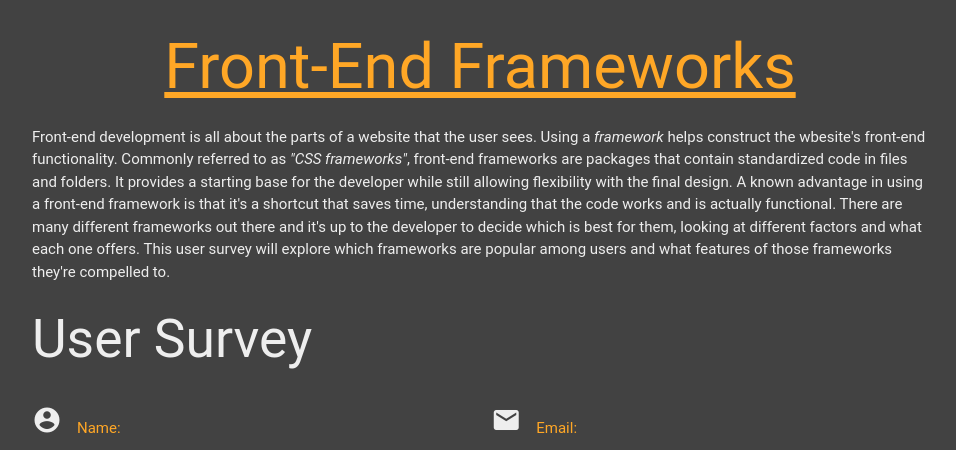
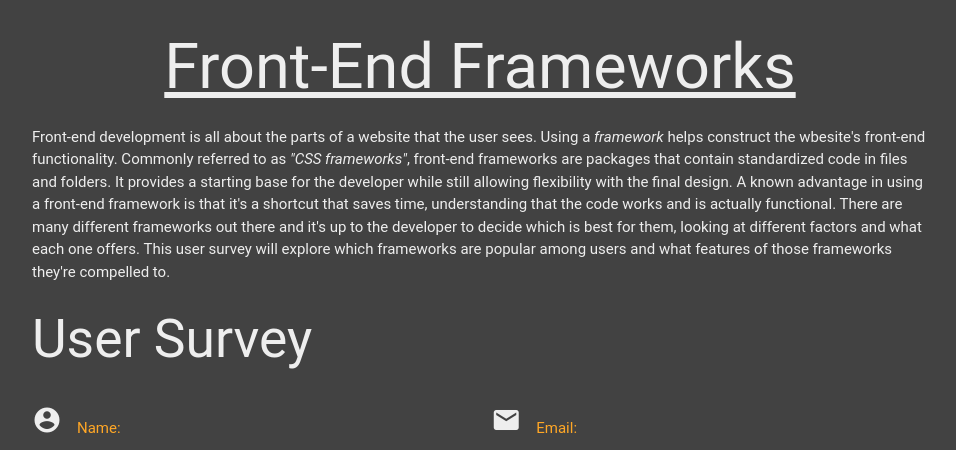
Before and after one commit to ahashim1/CSC174_Assignment8, a PHP site: page / in a window 1280 px wide. Shown: the top 450 px of the page, without its empty margins (160-1116 px from the left). Run offline with PHP 8.4, Linux system fonts and the light colour scheme; some libraries are stand-ins or nearby versions; some web fonts are replaced.

Commit message:
changed title color

```diff
--- a/css/overrides.css
+++ b/css/overrides.css
@@ -8,7 +8,7 @@ body{
 }
 
 h1{
-	color:#ffa726;
+	color:#eeeeee;
 	text-decoration: underline;
 }
 
```
